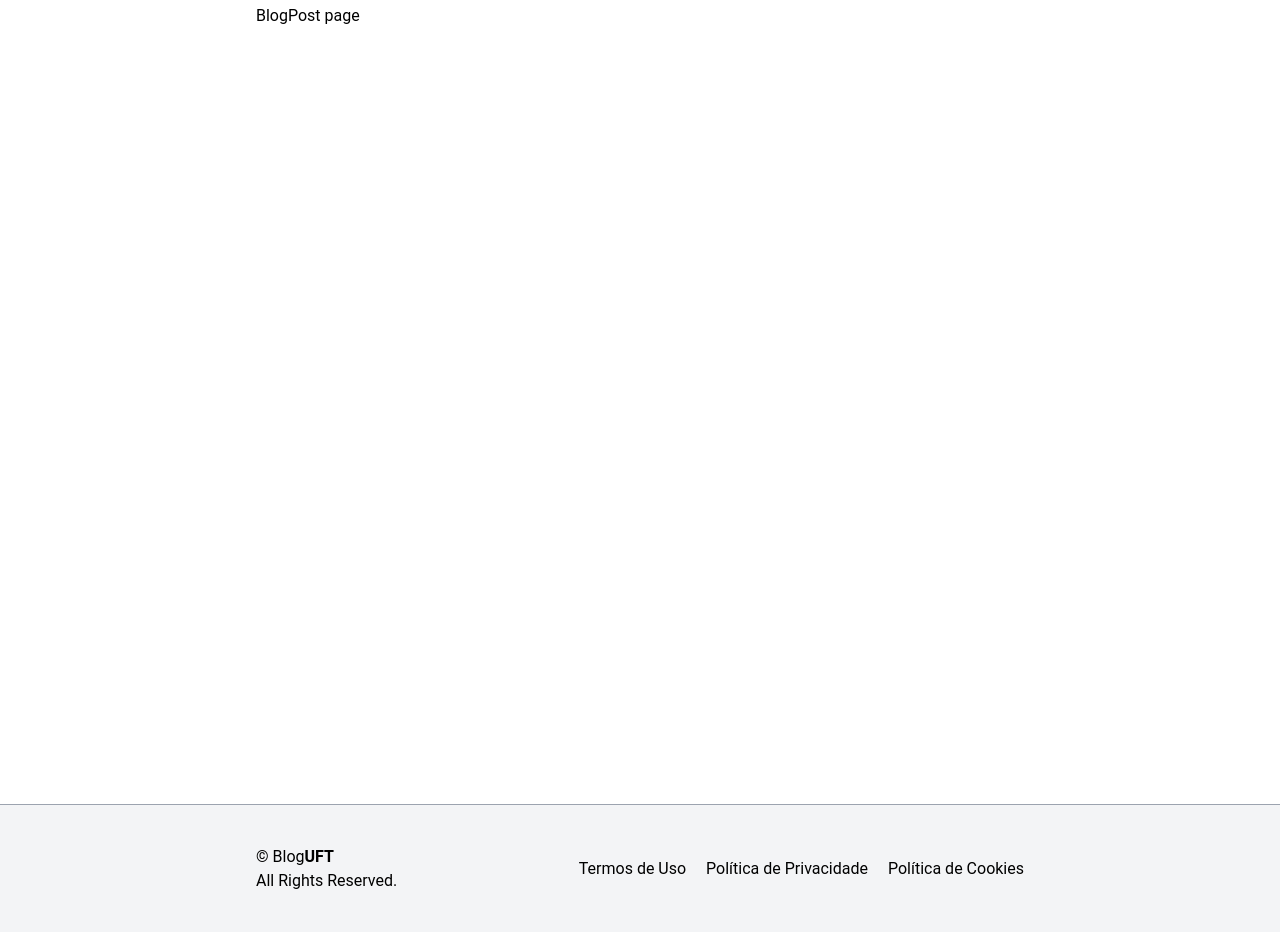
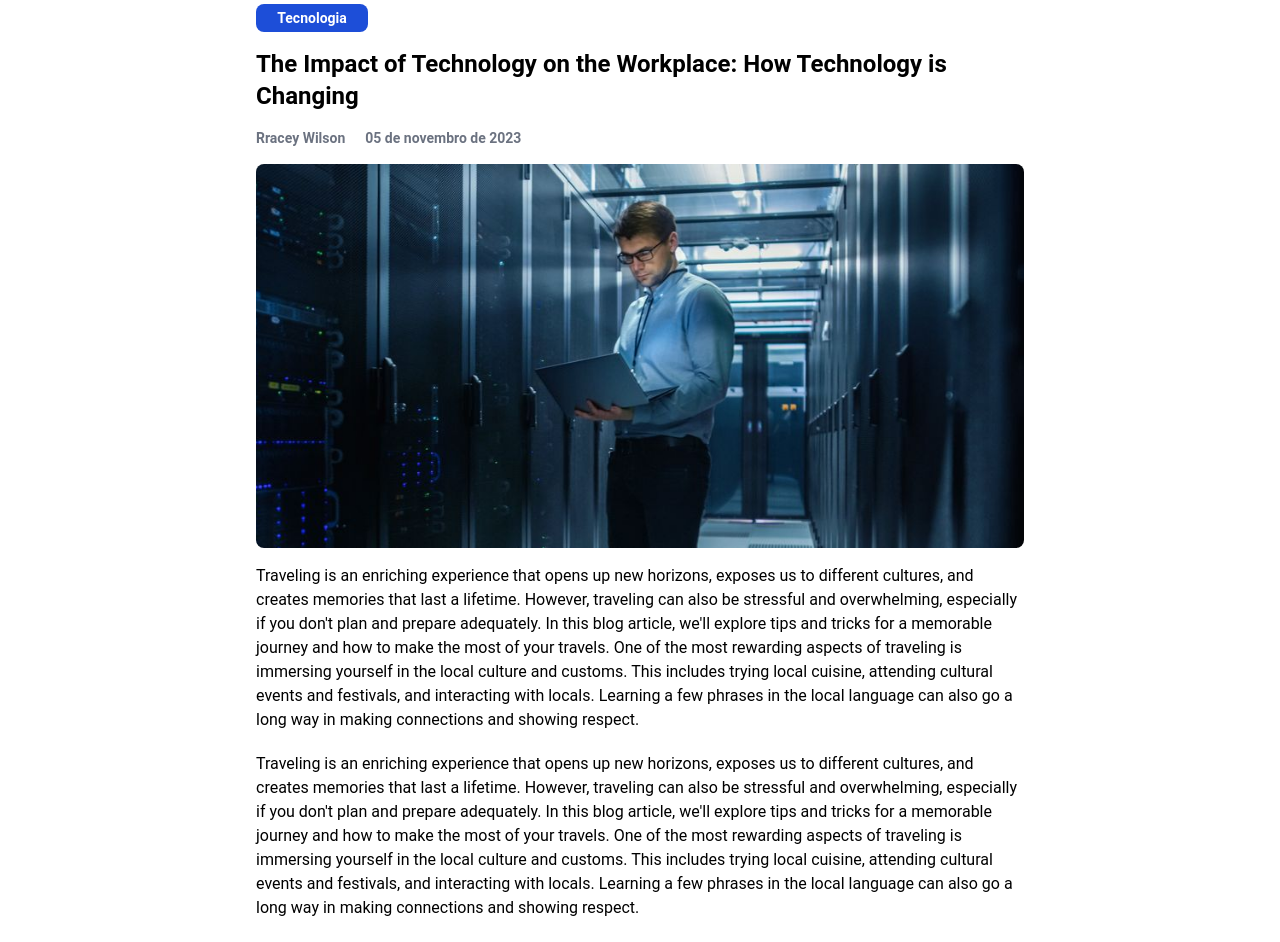
Before and after one commit to Rafael-jooj/BlogUFT, a React (Create React App) app in the folder FrontEnd/blog-uft-web/: page /BlogPost in a window 1280 px wide. Shown: the part 60-1002 px from the top of the page. Built offline with nearby package versions, Linux system fonts and the light colour scheme.

Commit message:
criando esqueleto da pagina de post

```diff
--- a/FrontEnd/blog-uft-web/src/components/Posts/index.js
+++ b/FrontEnd/blog-uft-web/src/components/Posts/index.js
@@ -3,12 +3,12 @@ import {useNavigate} from "react-router-dom"
 export default function Posts(){
     const navigate = useNavigate();
 
-    function goToBlogList(){
-        navigate('/BlogList');
+    function goToBlogPost(){
+        navigate('/BlogPost');
     }
 
     return(
-        <div className="relative group" onClick={goToBlogList}>
+        <div className="relative group" onClick={goToBlogPost}>
             <div className="border rounded-lg p-3 h-96 transition-transform transform group-hover:-translate-y-2 cursor-pointer shadow">
                 <div className="w-full h-48 relative rounded-lg overflow-hidden">
                     <div className="absolute inset-0 bg-cover bg-no-repeat bg-center" style={{ backgroundImage: `url(img/subcapa.jpg)` }}></div>
--- a/FrontEnd/blog-uft-web/src/pages/BlogPost/index.js
+++ b/FrontEnd/blog-uft-web/src/pages/BlogPost/index.js
@@ -1,7 +1,37 @@
 export default function BlogPost(){
     return(
         <div className="min-h-screen px-[20%]">
-            BlogPost page
+            <div className="flex flex-col gap-4">
+                <div>
+                    <p id="categoria" className="bg-blue-700 w-28 py-1 flex justify-center rounded-lg text-sm text-white font-semibold">Tecnologia</p>
+                </div>
+                <div>
+                    <p id="titulo" className="text-2xl font-semibold">The Impact of Technology on the Workplace: How Technology is Changing</p>
+                </div>
+                <div className="flex flex-row gap-5">
+                    <div>
+                        <p id="data" className="text-sm font-semibold text-gray-500">Rracey Wilson</p>
+                    </div>
+                    <div>
+                        <p id="data" className="text-sm font-semibold text-gray-500">05 de novembro de 2023</p>
+                    </div>
+                </div>
+                <div className="w-full h-96 rounded-lg overflow-hidden relative cursor-pointer">
+                    <div className="absolute inset-0 bg-cover bg-no-repeat bg-center" style={{ backgroundImage: `url(img/capa.jpg)` }}></div>
+                </div>
+
+                <div id="conteudo" className="flex flex-col gap-5 mb-5">
+                    <p>
+                    Traveling is an enriching experience that opens up new horizons, exposes us to different cultures, and creates memories that last a lifetime. However, traveling can also be stressful and overwhelming, especially if you don't plan and prepare adequately. In this blog article, we'll explore tips and tricks for a memorable journey and how to make the most of your travels. One of the most rewarding aspects of traveling is immersing yourself in the local culture and customs. This includes trying local cuisine, attending cultural events and festivals, and interacting with locals. Learning a few phrases in the local language can also go a long way in making connections and showing respect.
+                    </p>
+                    <p>
+                    Traveling is an enriching experience that opens up new horizons, exposes us to different cultures, and creates memories that last a lifetime. However, traveling can also be stressful and overwhelming, especially if you don't plan and prepare adequately. In this blog article, we'll explore tips and tricks for a memorable journey and how to make the most of your travels. One of the most rewarding aspects of traveling is immersing yourself in the local culture and customs. This includes trying local cuisine, attending cultural events and festivals, and interacting with locals. Learning a few phrases in the local language can also go a long way in making connections and showing respect.
+                    </p>
+                    <p>
+                    Traveling is an enriching experience that opens up new horizons, exposes us to different cultures, and creates memories that last a lifetime. However, traveling can also be stressful and overwhelming, especially if you don't plan and prepare adequately. In this blog article, we'll explore tips and tricks for a memorable journey and how to make the most of your travels. One of the most rewarding aspects of traveling is immersing yourself in the local culture and customs. This includes trying local cuisine, attending cultural events and festivals, and interacting with locals. Learning a few phrases in the local language can also go a long way in making connections and showing respect.
+                    </p>
+                </div>
+            </div>
         </div>
     )
 }
```
Also changed, not shown: FrontEnd/blog-uft-web/src/data/dados_blog.json (added, +16 -0 lines).
